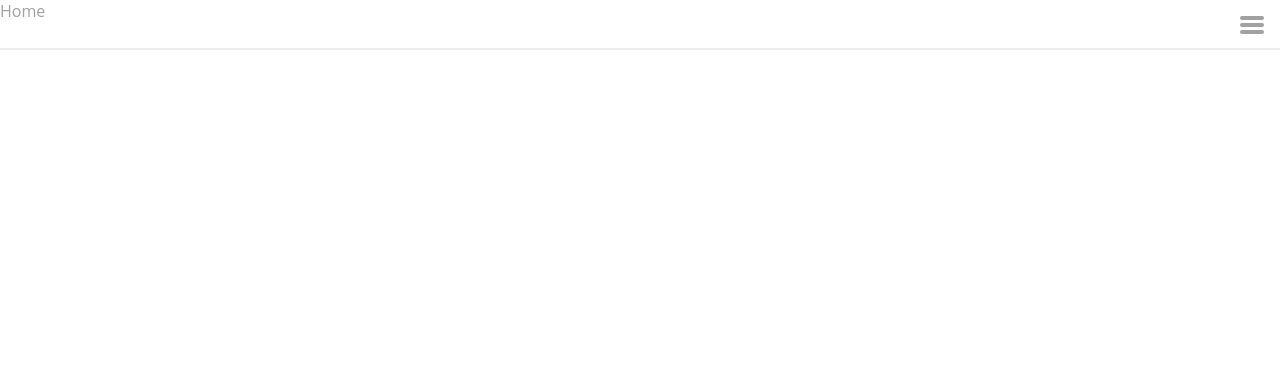
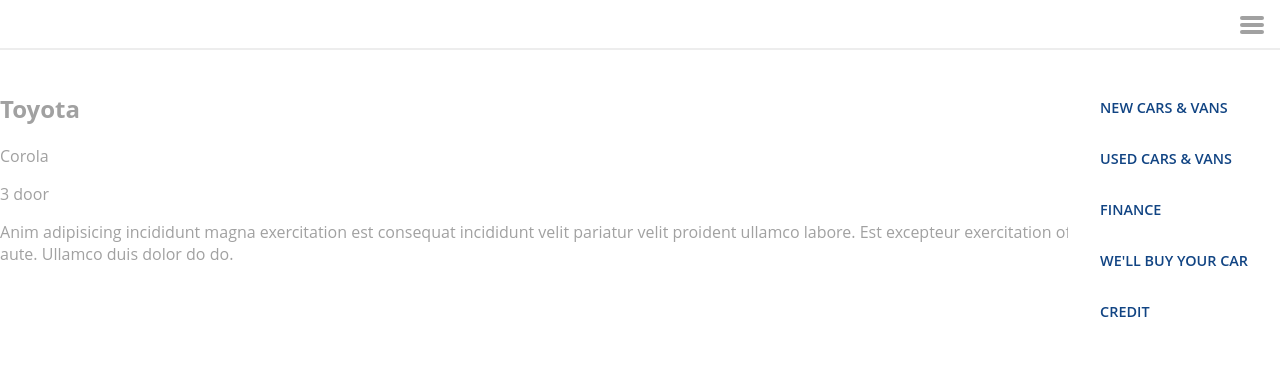
Before and after one commit to cameronspixels/listers, a plain HTML site: page index.html in a window 1280 px wide. Drawn offline with Linux system fonts and the light colour scheme.

Commit message:
Navigation progress and index content.

```diff
--- a/css/_nav.scss
+++ b/css/_nav.scss
@@ -17,6 +17,18 @@
   }
 }
 .nav--primary--list {
-  @include reset;
+  margin: 3rem 0 0 0; padding: 2rem 1rem;
+  position: absolute; right: 0;
   list-style-type: none;
+  background-color: var(--white);
+  border-top: 2px solid var(--grey);
 }
+.nav--primary--list--element {
+
+}
+.nav--primary--list--link {
+  padding: 1rem;
+  display: block;
+  color: var(--blue); font-size: .9rem; font-weight: 600;
+  text-transform: uppercase;
+}
--- a/css/style.scss
+++ b/css/style.scss
@@ -4,6 +4,7 @@
   --grey: #EDEDED ;
   --text: #A1A1A1;
   --text-dark: #999;
+  --blue: #114483;
 }
 
 @mixin reset {
--- a/index.html
+++ b/index.html
@@ -13,14 +13,22 @@
 					<span class="nav--hamburger--bar hamburger--bar--3"></span>
 				</div>
 				<ul class="nav--primary--list">
-					<li class="nav--primary--list--element"><a class="nav--primary--list--link">Home</a></li>
-					<li class="nav--primary--list--element"><a class="nav--primary--list--link"></a></li>
-					<li class="nav--primary--list--element"><a class="nav--primary--list--link"></a></li>
-					<li class="nav--primary--list--element"><a class="nav--primary--list--link"></a></li>
+					<li class="nav--primary--list--element"><a class="nav--primary--list--link">New Cars &amp; Vans</a></li>
+					<li class="nav--primary--list--element"><a class="nav--primary--list--link">Used Cars &amp; Vans</a></li>
+					<li class="nav--primary--list--element"><a class="nav--primary--list--link">Finance</a></li>
+					<li class="nav--primary--list--element"><a class="nav--primary--list--link">We'll Buy Your Car</a></li>
+					<li class="nav--primary--list--element"><a class="nav--primary--list--link">Credit</a></li>
 				</ul>
 			</nav>
 		</header>
 		<main>
+			<div class="main--wrapper">
+				<img class="main--make--logo" alt="" src="">
+				<h2 class="main--make--name">Toyota</h2>
+				<p class="main--name--info" id="make--name">Corola</p>
+				<p class="main--make--info" id="make--doors">3 door</p>
+				<p class="main--make--desc" id="make--desc">Anim adipisicing incididunt magna exercitation est consequat incididunt velit pariatur velit proident ullamco labore. Est excepteur exercitation officia minim qui incididunt aute. Ullamco duis dolor do do.</p>
+			</div>
 
 
 		</main>
```
Also changed, not shown: css/style.css, 1 other file.
